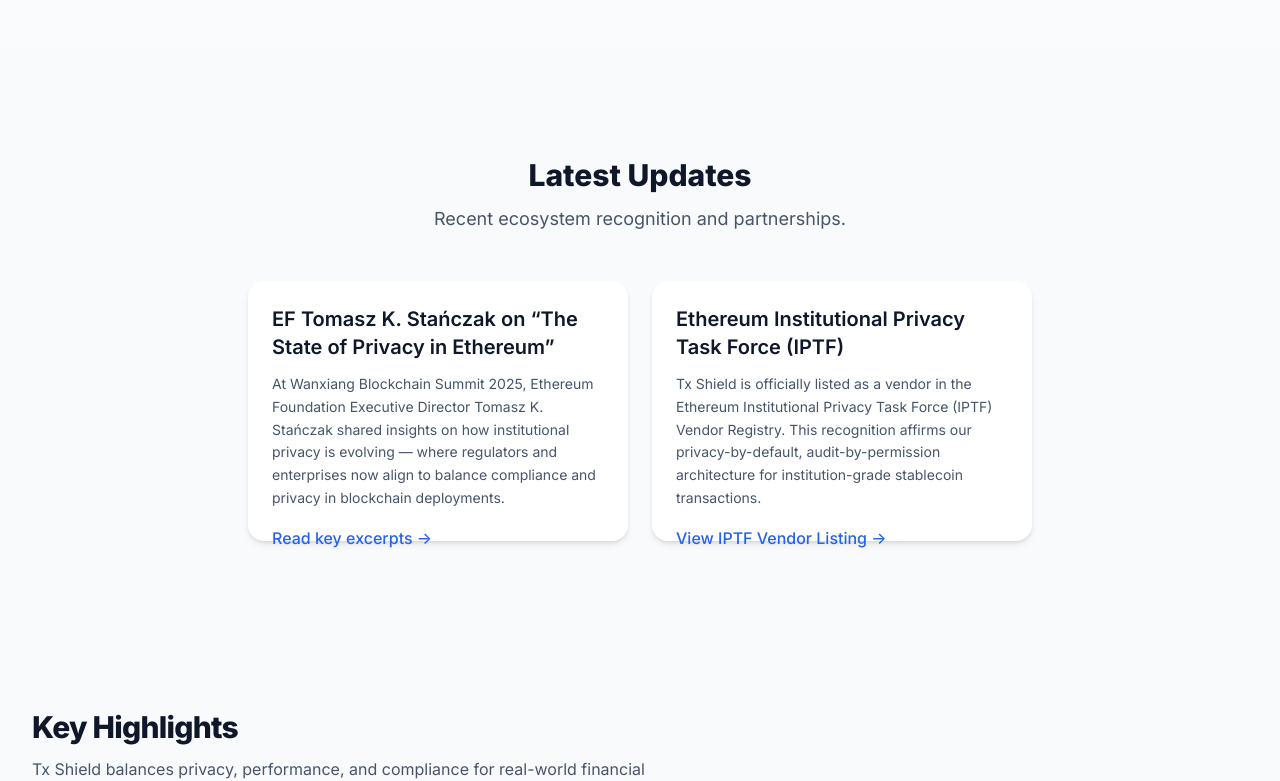
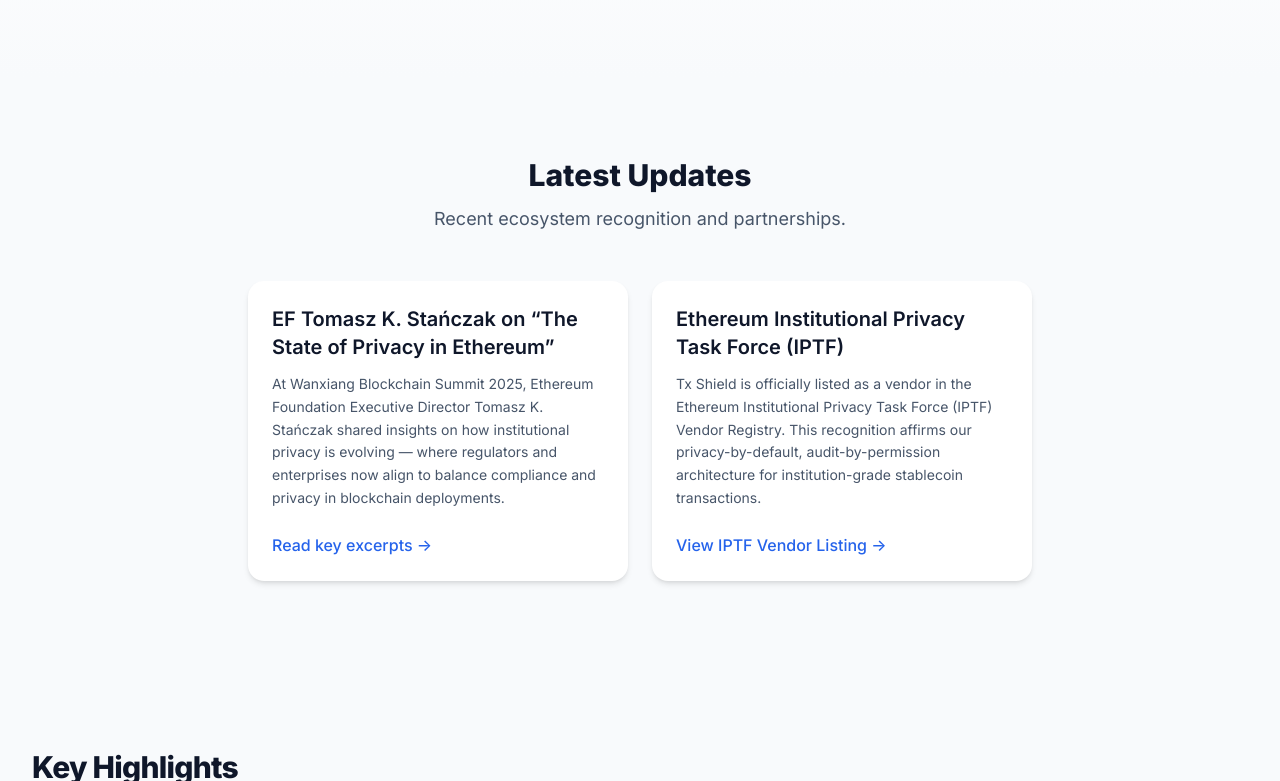
Before and after one commit to JoeZYXStateLabs/Tx-Shield, a plain HTML site: page index.html in a window 1280 px wide. Shown: the part 560-1341 px from the top of the page. Drawn offline with nearby package versions, Linux system fonts and the light colour scheme.

Commit message:
Update index.html

```diff
--- a/index.html
+++ b/index.html
@@ -102,7 +102,7 @@
     <div class="mt-12 flex overflow-x-auto gap-6 pb-6 snap-x snap-mandatory scrollbar-hide justify-center max-w-6xl mx-auto">
 
       <!-- EF Tomasz Card -->
-      <div class="w-[380px] h-[260px] bg-white rounded-2xl shadow-md hover:shadow-lg transition transform hover:-translate-y-1 snap-start flex-shrink-0 p-6 text-left flex flex-col">
+      <div class="w-[380px] min-h-[300px] bg-white rounded-2xl shadow-md hover:shadow-lg transition transform hover:-translate-y-1 snap-start flex-shrink-0 p-6 text-left flex flex-col">
         <div class="flex-1">
         <h3 class="text-xl font-semibold text-slate-900 mb-3">
           EF Tomasz K. Stańczak on “The State of Privacy in Ethereum”
@@ -113,13 +113,13 @@
           now align to balance compliance and privacy in blockchain deployments.
         </p>
           </div>
-        <a href="/news/ef-privacy-state/" class="text-blue-600 font-medium hover:text-blue-800 mt-auto block">
+        <a href="/news/ef-privacy-state/" class="text-blue-600 font-medium hover:text-blue-800 block">
           Read key excerpts →
         </a>
       </div>
 
       <!-- IPTF Card -->
-      <div class="w-[380px] h-[260px] bg-white rounded-2xl shadow-md hover:shadow-lg transition transform hover:-translate-y-1 snap-start flex-shrink-0 p-6 text-left flex flex-col">
+      <div class="w-[380px] min-h-[300px] bg-white rounded-2xl shadow-md hover:shadow-lg transition transform hover:-translate-y-1 snap-start flex-shrink-0 p-6 text-left flex flex-col">
         <div class="flex-1">
         <h3 class="text-xl font-semibold text-slate-900 mb-3">
           Ethereum Institutional Privacy Task Force (IPTF)
@@ -130,7 +130,7 @@
           for institution-grade stablecoin transactions.
         </p>
           </div>
-        <a href="https://github.com/ethereum/iptf-map/tree/master/vendors" class="text-blue-600 font-medium hover:text-blue-800 mt-auto block">
+        <a href="https://github.com/ethereum/iptf-map/tree/master/vendors" class="text-blue-600 font-medium hover:text-blue-800 block">
           View IPTF Vendor Listing →
         </a>
       </div>
```
